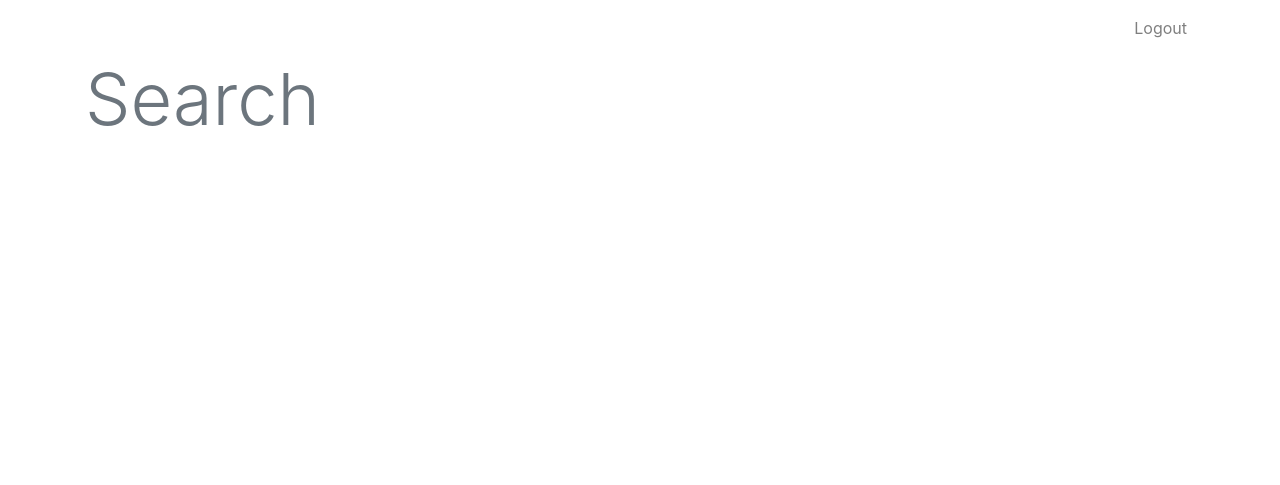
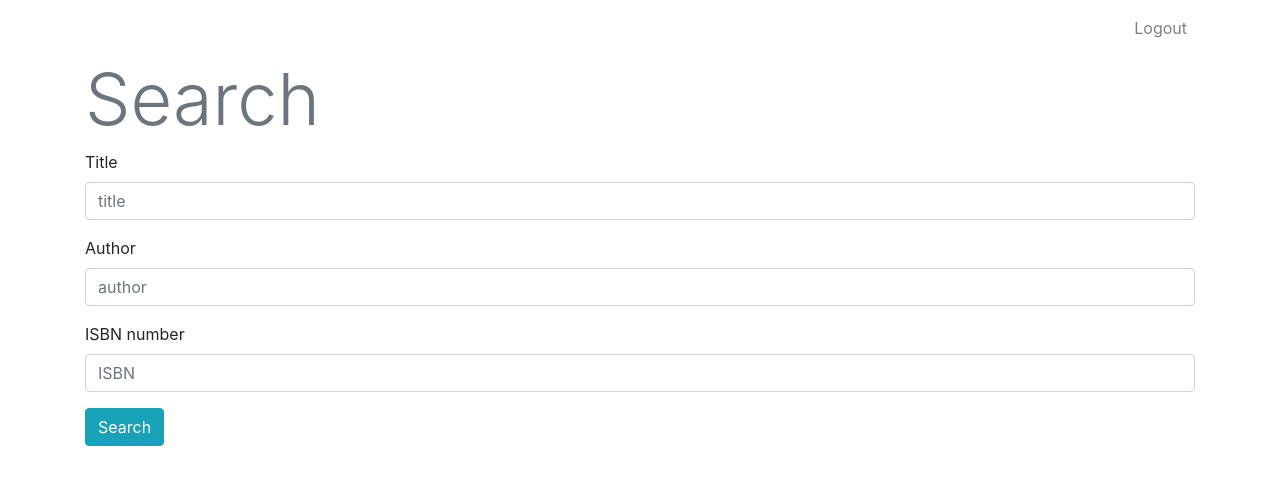
Before and after one commit to MukaiC/Books-Hon, a Flask app: page /search in a window 1280 px wide. Shown: the top 485 px of the page. Run offline with Flask 2, Linux system fonts and the light colour scheme; the visitor is signed in with stand-in values (Sample User, id 1); some libraries are stand-ins or nearby versions.

Commit message:
Modified search and login routes, added input fields and a button in search.html

```diff
--- a/application.py
+++ b/application.py
@@ -31,6 +31,9 @@ def index():
 
 @app.route("/login", methods=["GET", "POST"])
 def login():
+    if 'logged_in' in session:
+        flash (f'You are already logged in as {session["username"]}!', 'success')
+        return redirect(url_for('search'))
     # !Get form information
     if request.method=='POST':
         username = request.form.get("username")
@@ -103,13 +106,14 @@ def logout():
 
 @app.route("/search")
 def search():
-    if 'logged_in' in session and True:
-        return render_template("search.html")
-
-    else:
+    if 'logged_in' not in session:
         flash('Please log in first', 'danger')
         return redirect(url_for('login'))
 
 
+    return render_template("search.html")
+
+
+
 if __name__ == "__main__":
     app.run(debug=True)
--- a/templates/login.html
+++ b/templates/login.html
@@ -8,7 +8,7 @@ Log In
   <p>Please enter your username and password to log in</p>
   <hr>
 
-  <form action="{{ url_for('login') }}" method="post">
+  <form action="" method="post">
     <div class="form-group">
       <label>Username</label>
       <input type="text" class="form-control" placeholder="Enter Username" name="username" required>
--- a/templates/search.html
+++ b/templates/search.html
@@ -3,3 +3,21 @@
 {% block heading %}
   Search
 {% endblock %}
+
+{% block content %}
+<form action="" method="post">
+  <div class="form-group">
+    <label>Title</label>
+    <input type="text" class="form-control" placeholder="title" name="title">
+  </div>
+  <div class="form-group">
+    <label>Author</label>
+    <input type="text" class="form-control" placeholder="author" name="author">
+  </div>
+  <div class="form-group">
+    <label>ISBN number</label>
+    <input type="text" class="form-control" placeholder="ISBN" name="isbn">
+  </div>
+  <button type="submit" class="btn btn-info">Search</button>
+</form>
+{% endblock %}
```
